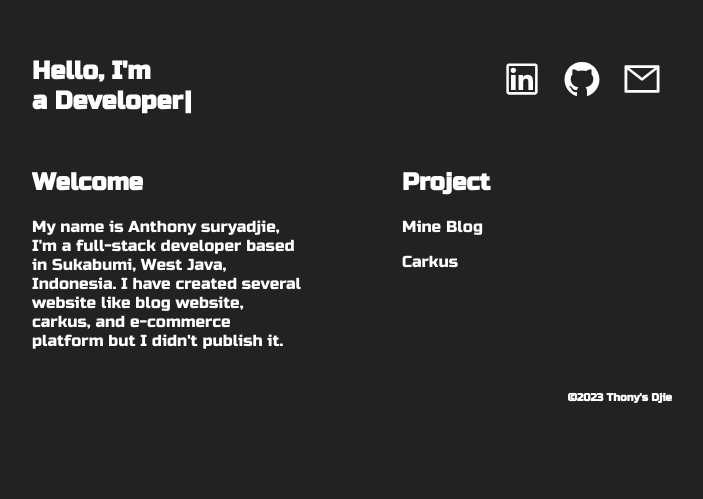
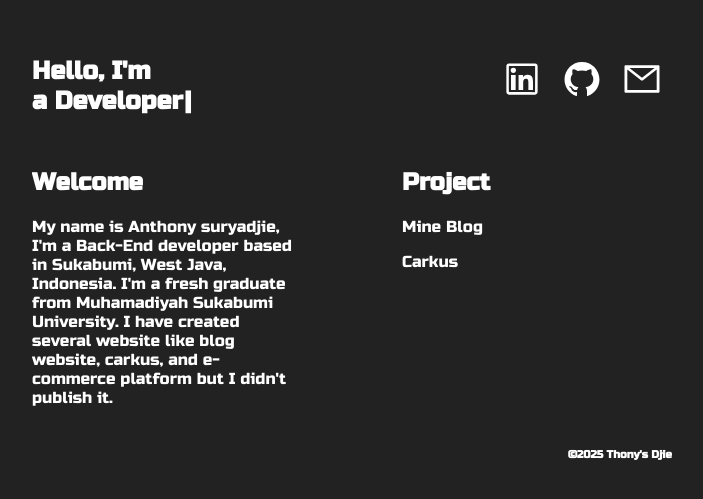
Before and after one commit to ThonyBiersack/my-portfolio, a React (Create React App) app: page / in a window 1280 px wide. Shown: the part 105-604 px from the top of the page, without its empty margins (288-991 px from the left). Built offline with nearby package versions, Linux system fonts and the light colour scheme.

Commit message:
update header, footer, dan main page

```diff
--- a/src/Components/Footer.jsx
+++ b/src/Components/Footer.jsx
@@ -3,7 +3,7 @@ import '../Component.css'
 export default function Footer(){
     return(
         <div className='Footer'>
-            <h6>©2023 Thony's Djie</h6>
+            <h6>©2025 Thony's Djie</h6>
         </div>
     )
 }
--- a/src/Components/Header.jsx
+++ b/src/Components/Header.jsx
@@ -19,11 +19,11 @@ export default function AboutMe(){
 
                                     .pauseFor(1000)
                                     .deleteAll()
-                                    .typeString("a Designer")
+                                    .typeString("a Designer System")
 
                                     .pauseFor(1000)
                                     .deleteAll()
-                                    .typeString("a Full-stack Engineer")
+                                    .typeString("a Back-End Engineer")
 
                                     .pauseFor(1000)
                                     .deleteAll()
--- a/src/Components/Welcome.jsx
+++ b/src/Components/Welcome.jsx
@@ -7,8 +7,10 @@ export default function welcome(){
             <div>
                 <h2><Link to='/'>Welcome</Link></h2>
                 <p>My name is Anthony suryadjie,
-                    I'm a full-stack developer based in Sukabumi,
-                    West Java, Indonesia. I have created several website
+                    I'm a Back-End developer based in Sukabumi,
+                    West Java, Indonesia. I'm a fresh graduate
+                    from Muhamadiyah Sukabumi University.
+                    I have created several website
                     like blog website, carkus, and e-commerce platform but I didn't
                     publish it.</p>
             </div>
```
